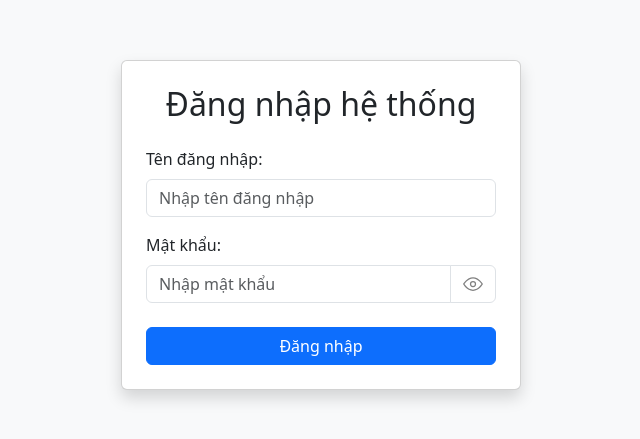
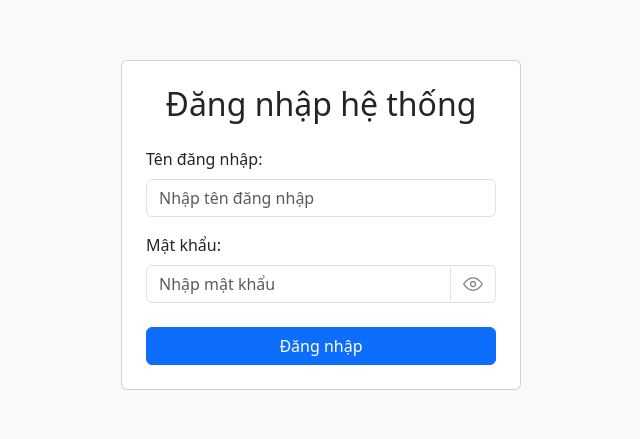
Before and after one commit to AnhTan04/Nhom_NBNLife_04032026, a plain HTML site: page index.html in a window 1280 px wide. Shown: the part 175-614 px from the top of the page, without its empty margins (319-959 px from the left). Drawn offline with nearby package versions, Linux system fonts and the light colour scheme.

Commit message:
fix: remove shadow from login card for a cleaner UI

```diff
--- a/index.html
+++ b/index.html
@@ -11,7 +11,7 @@
 
 <body class="bg-light d-flex align-items-center justify-content-center vh-100">
 
-    <div class="card shadow" style="width: 100%; max-width: 400px;">
+    <div class="card" style="width: 100%; max-width: 400px;">
         <div class="card-body p-4">
             <h2 class="text-center mb-4">Đăng nhập hệ thống</h2>
 
```
